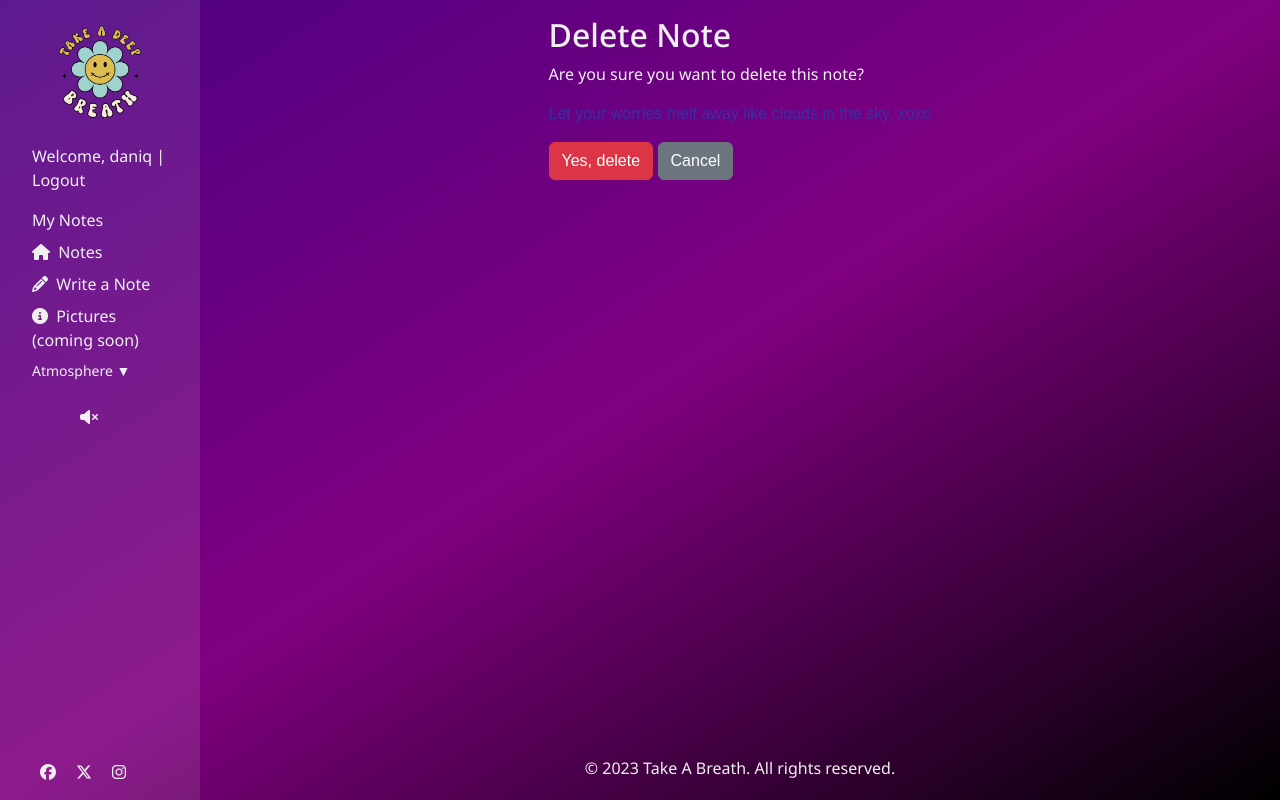
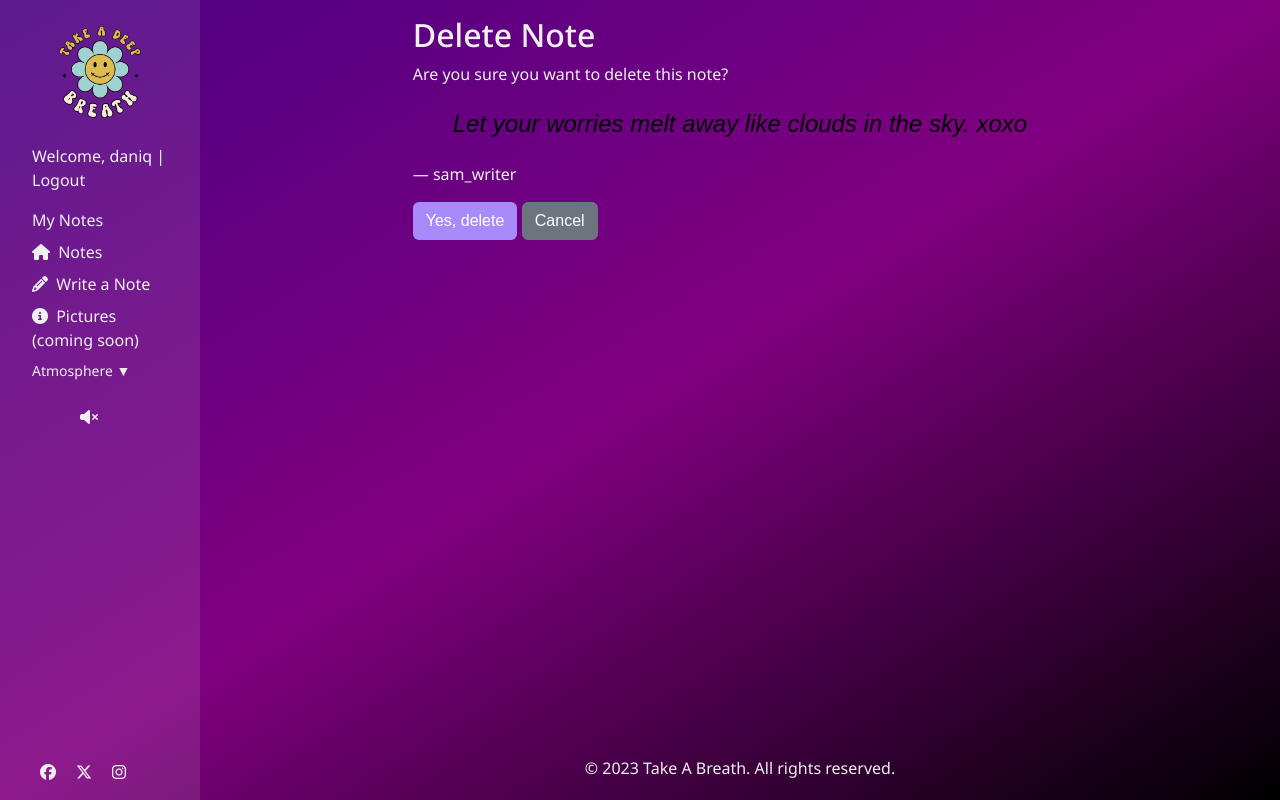
Before and after one commit to DaniqueJ-R/milestone_proj_3, a Django app: page /note/9/delete/ in a window 1280 px wide. Run offline with Django 4.2, Linux system fonts and the light colour scheme; a user stored in the database is signed in; data comes from the database, SQL or seed files in the repository; both versions use the stored data as it was after the commit; some libraries are stand-ins or nearby versions; some web fonts are replaced.

Commit message:
styled delete notes page

```diff
--- a/quote/templates/quote/delete-note.html
+++ b/quote/templates/quote/delete-note.html
@@ -9,10 +9,11 @@
       <p>Are you sure you want to delete this note?</p>
 
       <blockquote>{{ object.content }}</blockquote>
+      <p>— {{ object.name }}</p>
 
       <form method="post">
         {% csrf_token %}
-        <button type="submit" class="btn btn-danger">Yes, delete</button>
+        <button type="submit" class="btn btn-theme">Yes, delete</button>
         <a href="{% url 'my_notes' %}" class="btn btn-secondary">Cancel</a>
       </form>
     </div>
--- a/static/css/style.css
+++ b/static/css/style.css
@@ -262,6 +262,14 @@ padding-top:5rem;
 padding: 0rem 2rem;
 }
 
+blockquote {
+    margin: revert;
+    color: var(--black);
+    font-style: italic;
+    font-size: 1.5rem;
+    line-height: 1.75rem;
+}
+
 /* Quote content */
 .sticky-note .note-content {
   font-family: var(--notes-font);
```
Also changed, not shown: db.sqlite3.
